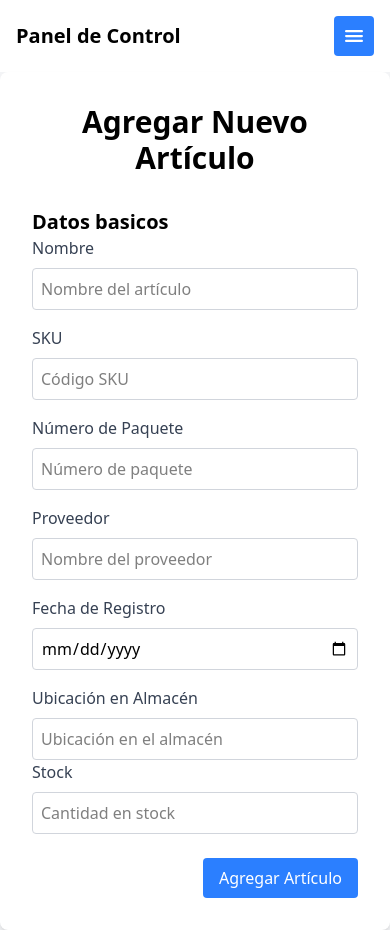
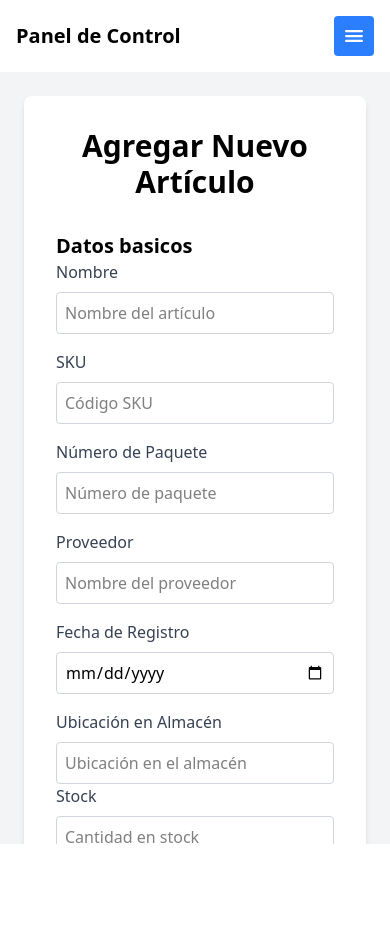
Before and after one commit to DaveOval/prueba-tecnica-movida, a React (Vite) app: page /products in a window 390 px wide. After the commit the page ends 844 px from the top, so only its background shows below. Built offline with nearby package versions, Linux system fonts and the light colour scheme.

Commit message:
fix: enhance layout styling for better responsiveness and overflow handling

```diff
--- a/src/components/layout/Layout.tsx
+++ b/src/components/layout/Layout.tsx
@@ -11,12 +11,12 @@
   const { isOpen, toggleSidebar, closeSidebar } = useOpenSideBar();
 
   return (
-    <div className="flex">
+    <div className="flex h-screen overflow-hidden">
       <Sidebar isOpen={isOpen} closeSidebar={closeSidebar} />
 
-      <div className="flex flex-col flex-1 min-h-screen">
+      <div className="flex flex-col flex-1">
         <Navbar toggleSidebar={toggleSidebar} />
-        <main className="bg-gray-100 flex-1">
+        <main className="flex-1 overflow-auto bg-gray-100 p-6">
           {children || <Outlet />}
         </main>
       </div>
```
